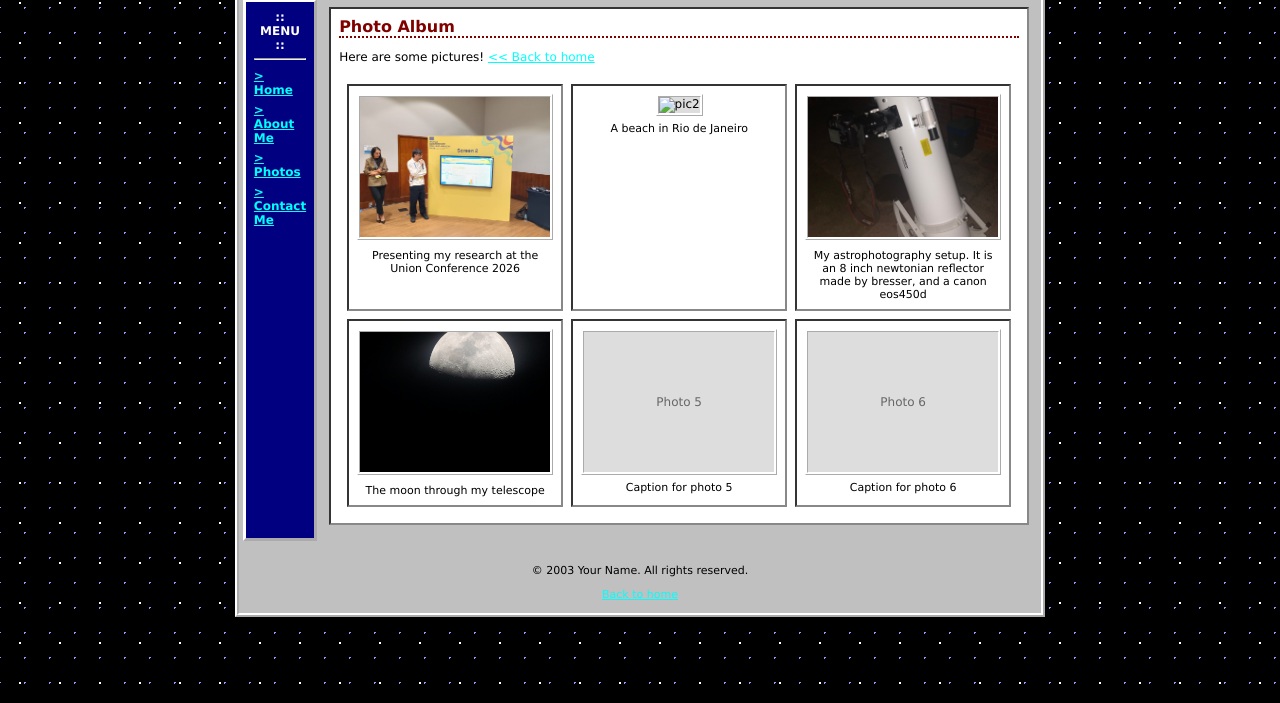
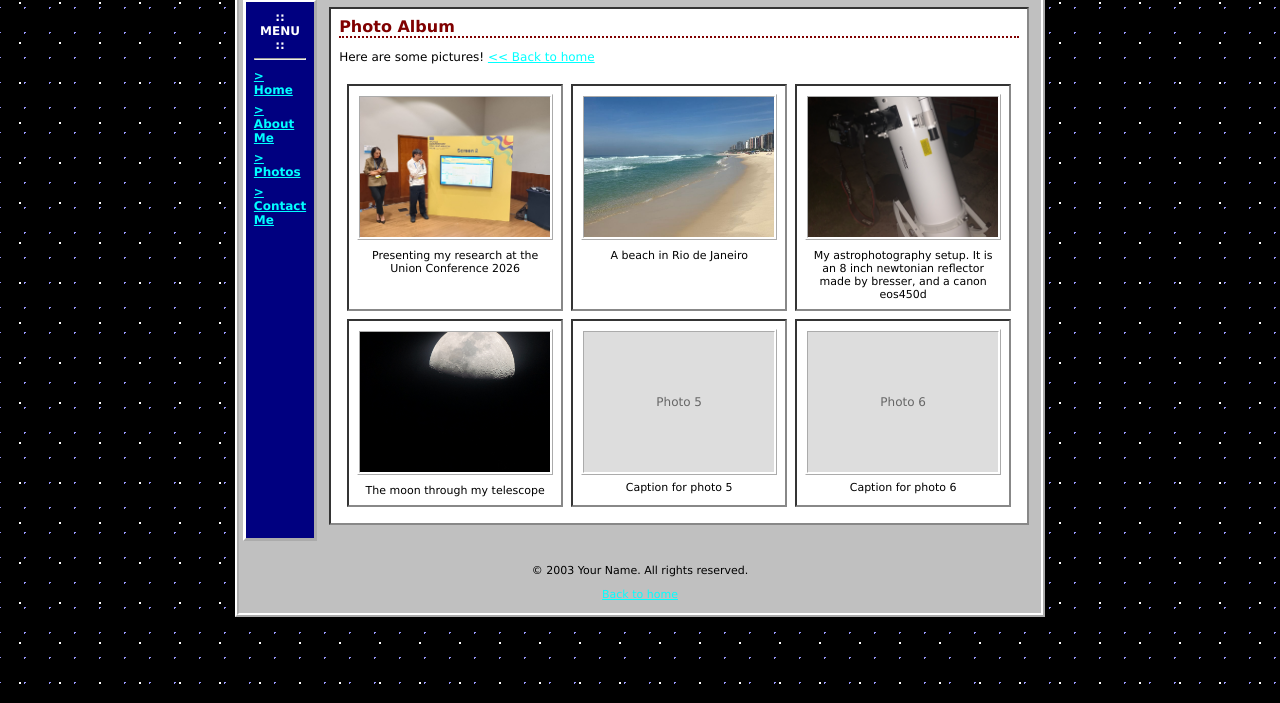
Before and after one commit to isa-a/website, a plain HTML site: page photos.html in a window 1280 px wide. Shown: the part 97-800 px from the top of the page. Drawn offline with Linux system fonts and the light colour scheme.

Commit message:
Update photos.html

```diff
--- a/photos.html
+++ b/photos.html
@@ -79,7 +79,7 @@
           <div class="cap">Presenting my research at the Union Conference 2026</div>
         </td>
         <td>
-          <img src="pics/pic2.JPEG" alt="pic2">
+          <img src="pics/pic2.jpg" alt="pic2">
           <div class="cap">A beach in Rio de Janeiro</div>
         </td>
         <td>
```
